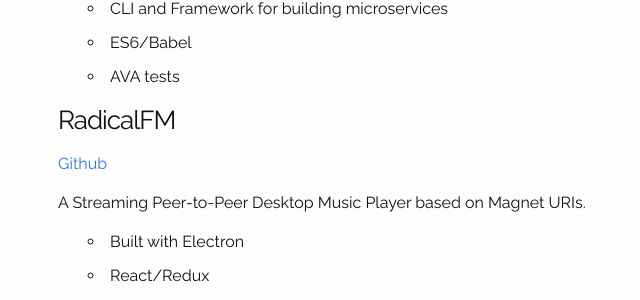
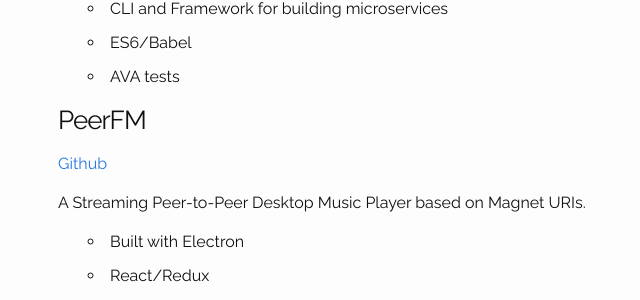
Before and after one commit to alfg/alfg.github.io, a Jekyll site: the page built from projects.md, in a window 1280 px wide and 900 px high, scrolled down 669 px. Shown: the part 155-455 px from the top of the window, without its empty margins (102-742 px from the left). Built offline with Jekyll 4.4.1, drawn with Linux system fonts in a browser that asks for light colours.

Commit message:
Create projects.md

```diff
--- a/projects.md
+++ b/projects.md
@@ -37,8 +37,8 @@
 * AVA tests
 
 
-### RadicalFM
-[Github](https://github.com/alfg/radicalfm)
+### PeerFM
+[Github](https://github.com/alfg/peerfm)
 
 A Streaming Peer-to-Peer Desktop Music Player based on Magnet URIs.
 
```
